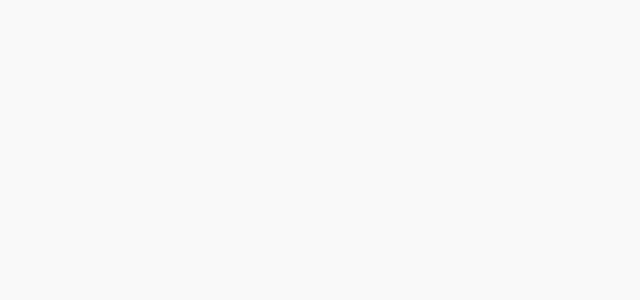
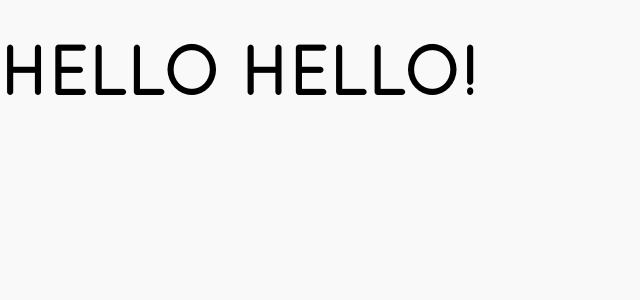
Before and after one commit to Lenkly/festivent, a React (Create React App) app in the folder client/: page /Matchlist in a window 1280 px wide. Shown: the top 300 px of the page, without its empty margins (0-640 px from the left). Built offline with nearby package versions, Linux system fonts and the light colour scheme.

Commit message:
Add route to Matchlist

```diff
--- a/client/src/App.js
+++ b/client/src/App.js
@@ -4,6 +4,7 @@ import GlobalStyles from './GlobalStyles';
 import Welcome from './pages/Welcome';
 import Genres from './pages/Genres';
 import Details from './pages/Details';
+import Matchlist from './pages/Matchlist';
 
 function App() {
   return (
@@ -20,6 +21,9 @@ function App() {
           <Route path="/Details">
             <Details />
           </Route>
+          <Route path="/Matchlist">
+            <Matchlist />
+          </Route>
         </Switch>
       </Router>
     </div>
--- /dev/null
+++ b/client/src/pages/Matchlist.js
@@ -0,0 +1,7 @@
+import React from 'react';
+
+function Matchlist() {
+  return <h1 className="h1">Hello Hello!</h1>;
+}
+
+export default Matchlist;
```
